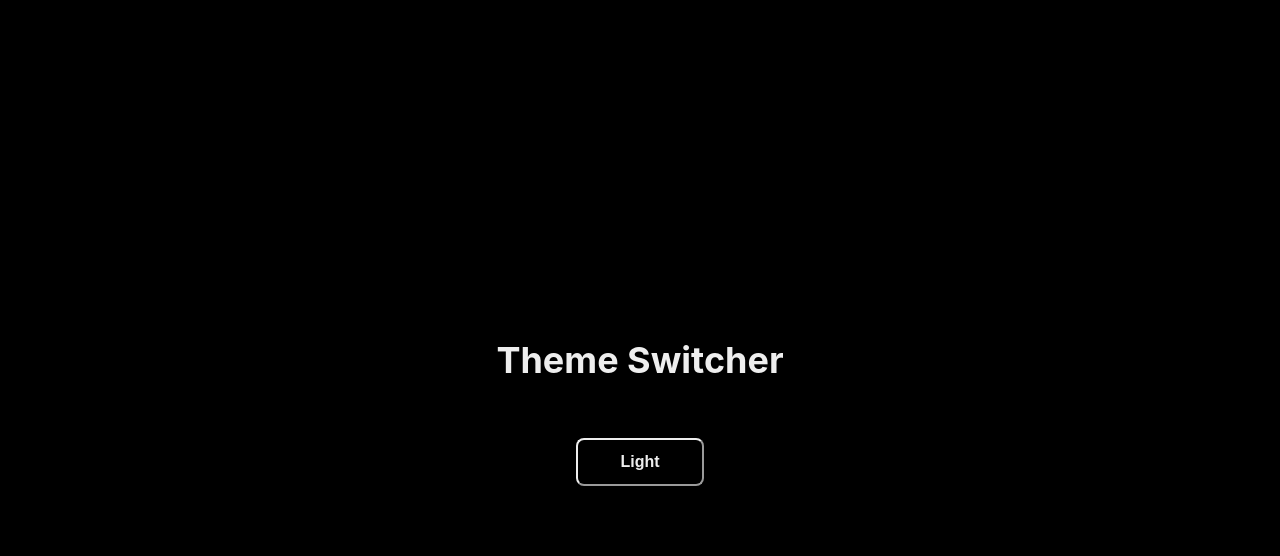
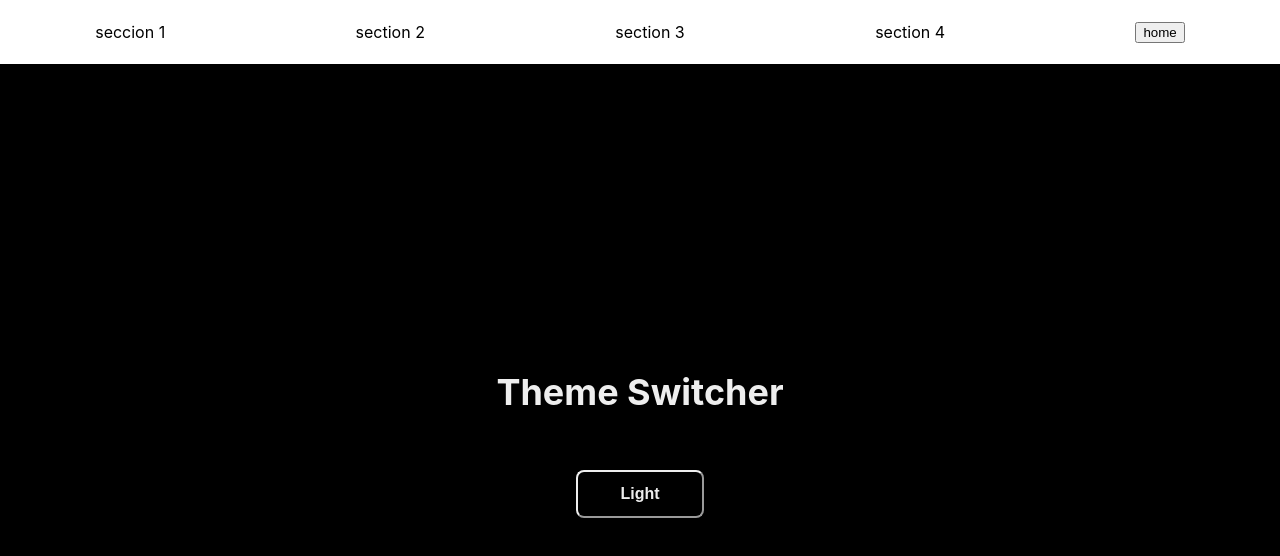
Before and after one commit to ferutizi/theme-switcher, a React (Create React App) app: page / in a window 1280 px wide. Shown: the top 556 px of the page. Built offline with nearby package versions, Linux system fonts and the light colour scheme.

Commit message:
nav component

```diff
--- a/src/App.js
+++ b/src/App.js
@@ -1,5 +1,6 @@
-import { useState, useContext } from 'react';
+import { useContext } from 'react';
 import { ThemeContext } from './context/ThemeContext';
+import Nav from './components/Nav';
 import './App.scss';
 
 function App() {
@@ -7,11 +8,11 @@ function App() {
 
   const changeTheme = () => {
     theme === 'dark' ? setTheme('light') : setTheme('dark');
-    console.log(theme)
   }
 
   return (
     <>
+      <Nav />
       <div className={`container ${theme}`}>
         <h1 className={`title ${theme}`}>Theme Switcher</h1>
         <button className={`button ${theme}`} onClick={() => changeTheme(theme)}>
--- a/src/App.scss
+++ b/src/App.scss
@@ -1,5 +1,5 @@
 .container {
-    height: 100vh;
+    height: calc(100vh - 4rem);
     display: flex;
     flex-direction: column;
     gap: 2rem;
--- /dev/null
+++ b/src/components/Nav.jsx
@@ -0,0 +1,19 @@
+import { ThemeContext } from '../context/ThemeContext';
+import { useContext } from 'react';
+import styles from './Nav.scss';
+
+const Nav = () => {
+    const { theme } = useContext(ThemeContext);
+    console.log(styles)
+    return(
+        <div className="nav__container">
+            <p className={`${styles.section} ${styles[theme]}`}>seccion 1</p>
+            <p className={`${styles.section} ${styles[theme]}`}>section 2</p>
+            <p className={`${styles.section} ${styles[theme]}`}>section 3</p>
+            <p className={`${styles.section} ${styles[theme]}`}>section 4</p>
+            <button>home</button>
+        </div>
+    )
+}
+
+export default Nav;
--- /dev/null
+++ b/src/components/Nav.scss
@@ -0,0 +1,14 @@
+.nav__container {
+    display: flex;
+    justify-content: space-around;
+    align-items: center;
+    height: 4rem;
+}
+
+.light {
+    background-color: red;
+}
+
+.section {
+    background-color: blue;
+}
```
